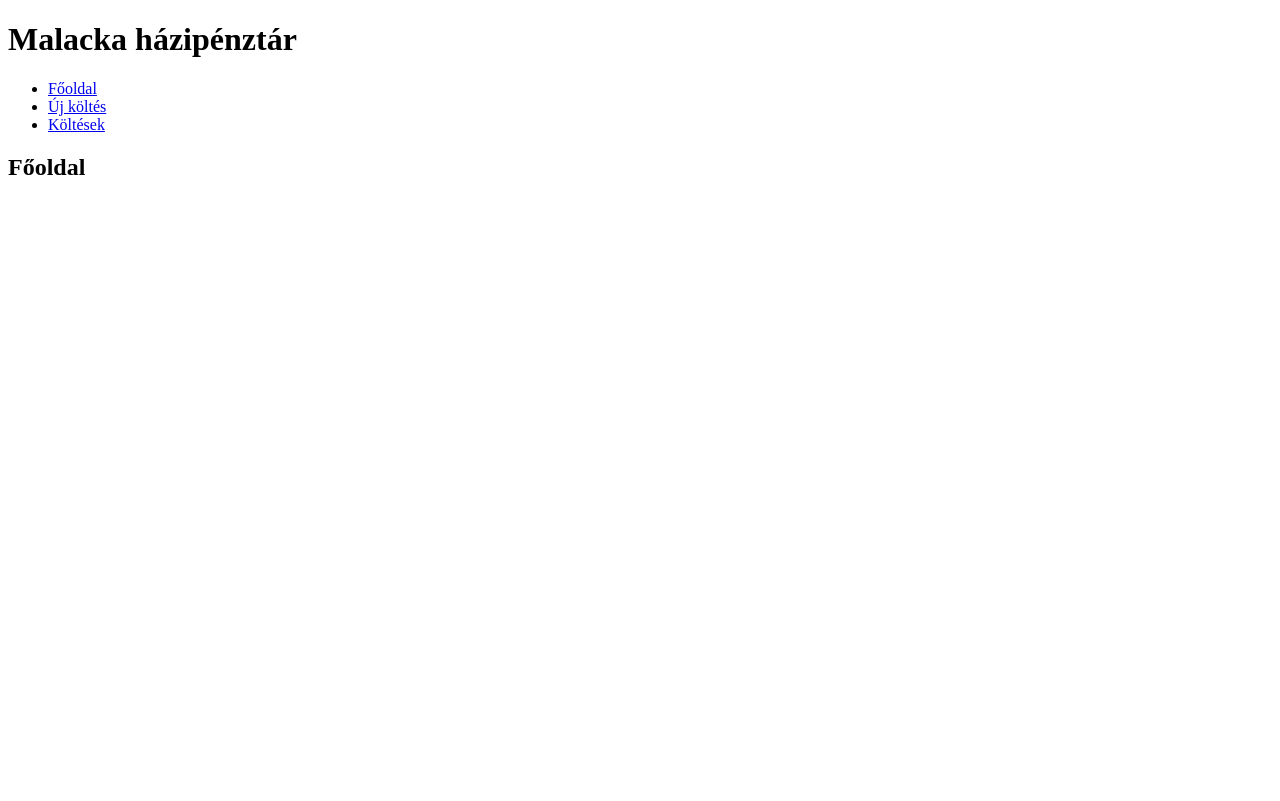
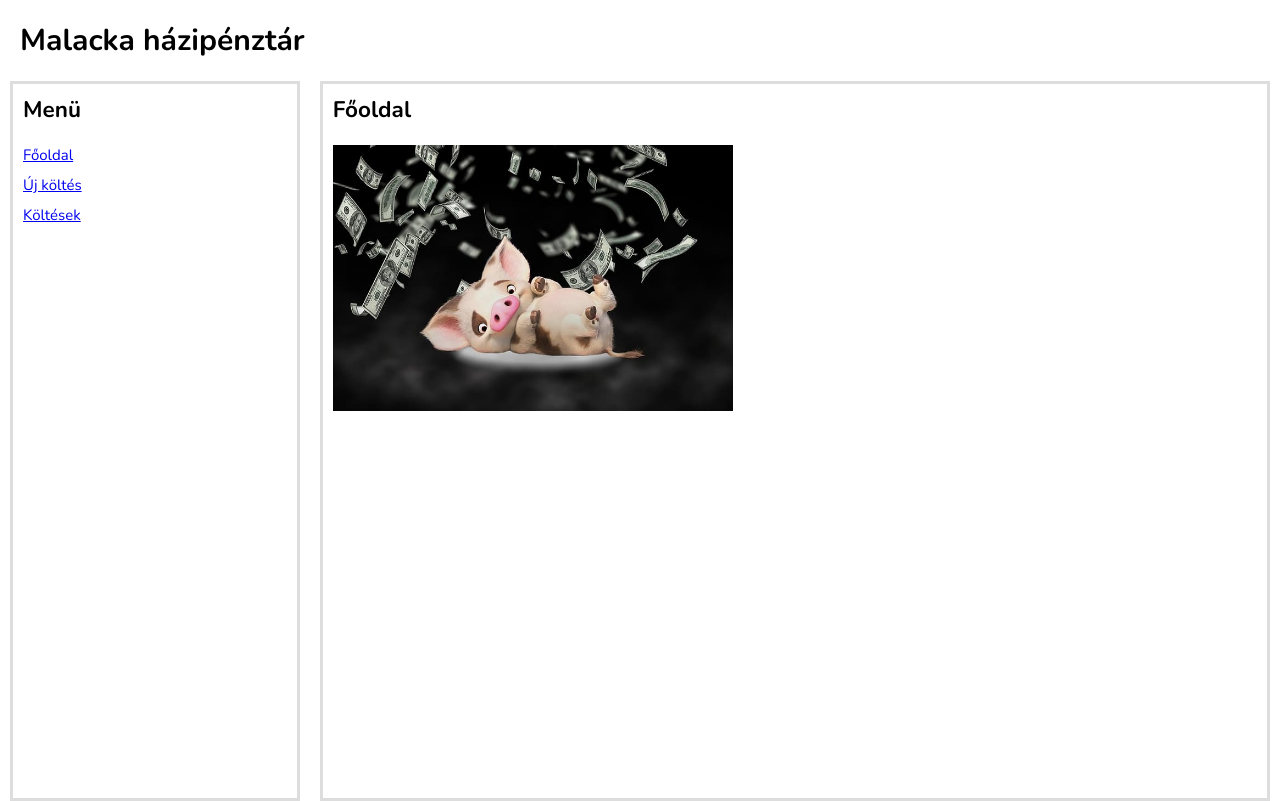
Before and after one commit to Vellyus/piggybank, a React (Create React App) app: page / in a window 1280 px wide. Built offline with nearby package versions, Linux system fonts and the light colour scheme.

Commit message:
added an img and some styles

```diff
--- /dev/null
+++ b/src/App.css
@@ -0,0 +1,59 @@
+@import url('https://fonts.googleapis.com/css2?family=Nunito:wght@400;600;700&display=swap');
+
+* {
+  margin: 0;
+  padding: 0;
+  box-sizing: border-box;
+}
+
+html {
+  font-size: 10px;
+
+}
+
+body {
+  font-size: 1.5rem;
+  font-family: 'Nunito', sans-serif;
+}
+
+h1 {
+  padding: 2rem
+}
+
+h2 {
+  margin-bottom: 2rem;
+}
+
+.wrapper {
+  display: flex;
+  justify-content: baseline;
+  align-items: top;
+}
+
+nav,
+main {
+  padding: 1rem;
+  margin: 0 1rem;
+  height: 90vh;
+  border: 3px solid #ddd;
+}
+
+nav {
+  width: 30vw;
+}
+
+ul {
+  list-style-type: none;
+}
+
+nav ul li {
+  margin-bottom: 1rem;
+}
+
+main {
+  width: 100%;
+}
+
+img {
+  max-width: 40rem;
+}
--- a/src/index.js
+++ b/src/index.js
@@ -1,6 +1,7 @@
 import React from 'react'
 import ReactDOM from 'react-dom/client'
 import App from './App'
+import './App.css'
 import { BrowserRouter } from "react-router-dom"
 
 const root = ReactDOM.createRoot(document.getElementById('root'))
--- a/src/pages/Home.js
+++ b/src/pages/Home.js
@@ -2,6 +2,7 @@ export function Home() {
   return (
     <main>
       <h2>Főoldal</h2>
+      <img src="img/piggy.jpg" alt="Money is falling around a piggy." />
     </main>
   )
 }
--- a/src/pages/Navigation.js
+++ b/src/pages/Navigation.js
@@ -10,6 +10,7 @@ export function Navigation() {
   return (
     <>
       <nav>
+        <h2>Menü</h2>
         <ul>
           <li><NavLink to="/">Főoldal</NavLink></li>
           <li><NavLink to="/new-spending">Új költés</NavLink></li>
```
Also changed, not shown: public/img/piggy.jpg (added).
